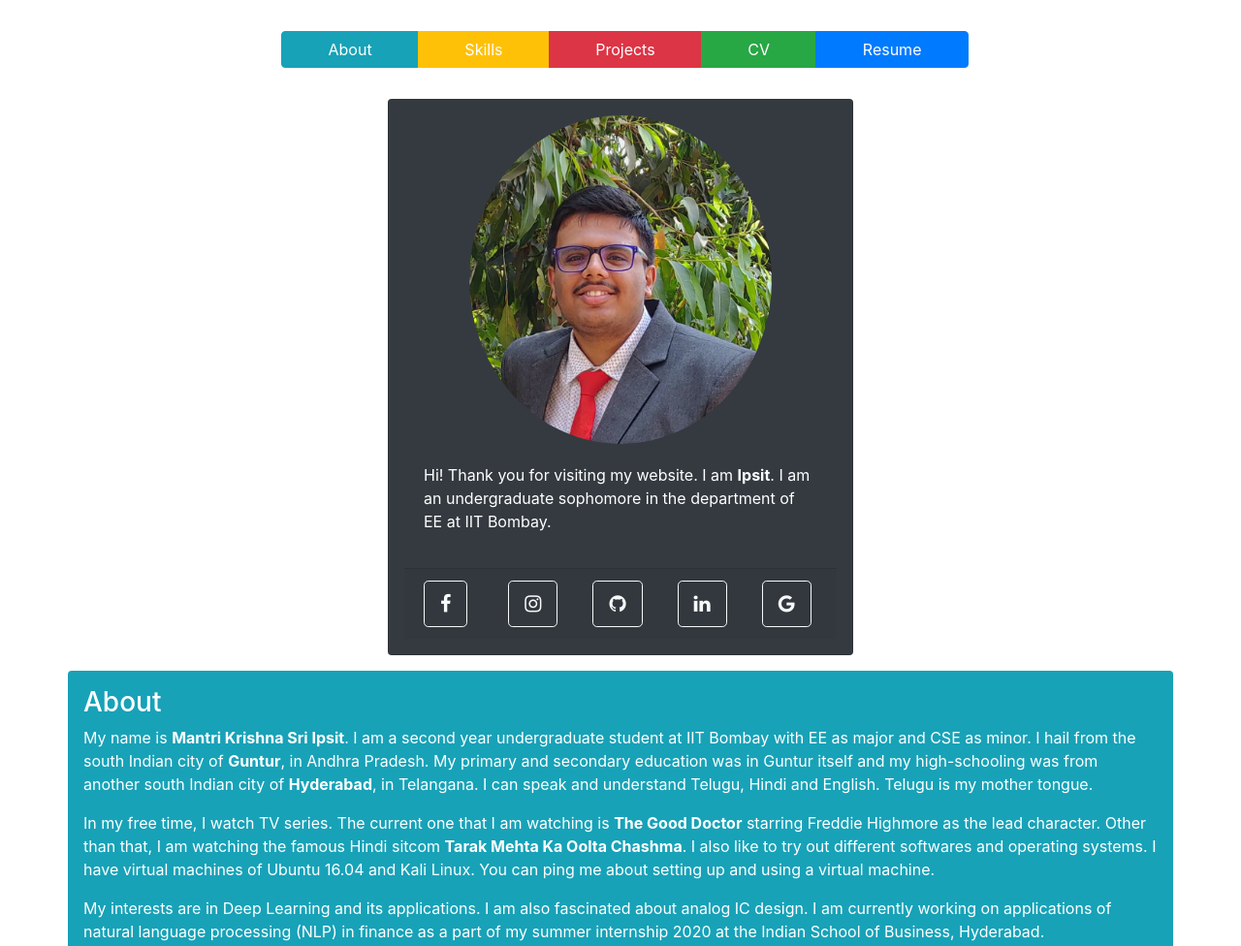
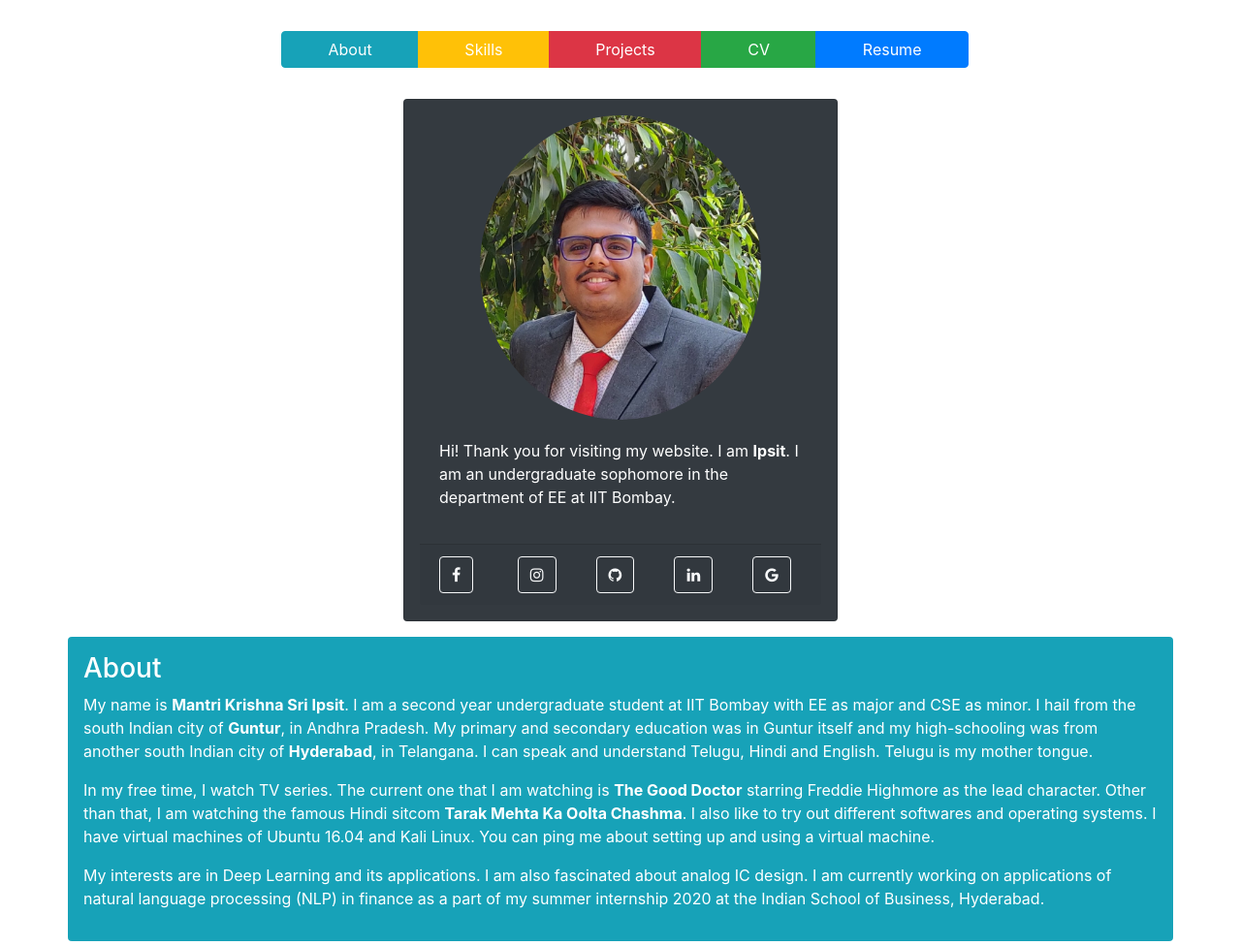
Before and after one commit to Ipsit1234/Ipsit1234.github.io, a plain HTML site: page index.html in a window 1280 px wide. Shown: the top 976 px of the page at 97% size. Drawn offline with nearby package versions, Linux system fonts and the light colour scheme.

Commit message:
Update index.html

```diff
--- a/index.html
+++ b/index.html
@@ -24,7 +24,7 @@
       </div>
     </div>
     <!-- <img src="IMG_20200215_115957 (2).jpg" class=" p-3 my-3 float-top rounded-circle mx-auto d-block " alt="me" width="200" height="200"> -->
-    <div class="card p-3  my-3 bg-dark text-white mx-auto d-block rounded" style="width:30rem">
+    <div class="card p-3  my-3 bg-dark text-white mx-auto d-block rounded" style="width:28rem">
       <img src="IMG_20200215_115957 (2).jpg" class=" float-center rounded-circle mx-auto d-block " alt="me" width="70%" height="70%">
       <div class="card-body mx-auto">
         <p>Hi! Thank you for visiting my website. I am <strong>Ipsit</strong>. I am an undergraduate sophomore in the department of EE at IIT Bombay.</p>
@@ -32,19 +32,19 @@
       <div class="card-footer">
           <div class="row">
             <div class="col">
-              <a class="btn btn-outline-light btn-lg position-left " href="https://facebook.com/mmkipsit" target="_blank"><i class="fa fa-facebook-f"></i></a>
+              <a class="btn btn-outline-light  position-left " href="https://facebook.com/mmkipsit" target="_blank"><i class="fa fa-facebook-f"></i></a>
               </div>
               <div class="col">
-              <a class="btn btn-outline-light btn-lg position-left" href="https://instagram.com/ipsitmantri" target="_blank"><i class="fa fa-instagram"></i></a>
+              <a class="btn btn-outline-light  position-left" href="https://instagram.com/ipsitmantri" target="_blank"><i class="fa fa-instagram"></i></a>
               </div>
               <div class="col">
-              <a class="btn btn-outline-light btn-lg position-center" href="https://github.com/ipsit1234" target="_blank"><i class="fa fa-github"></i></a>
+              <a class="btn btn-outline-light  position-center" href="https://github.com/ipsit1234" target="_blank"><i class="fa fa-github"></i></a>
               </div>
               <div class="col">
-              <a class="btn btn-outline-light btn-lg position-right" href="https://www.linkedin.com/in/ipsit-mantri-b61945170" target="_blank"><i class="fa fa-linkedin"></i></a>
+              <a class="btn btn-outline-light  position-right" href="https://www.linkedin.com/in/ipsit-mantri-b61945170" target="_blank"><i class="fa fa-linkedin"></i></a>
               </div>
               <div class="col">
-              <a class="btn btn-outline-light btn-lg position-right" href="mailto:mmkipsit@gmail.com" target="_blank"><i class="fa fa-google"></i></a>
+              <a class="btn btn-outline-light  position-right" href="mailto:mmkipsit@gmail.com" target="_blank"><i class="fa fa-google"></i></a>
               </div>
             </div>
           </div>
```
